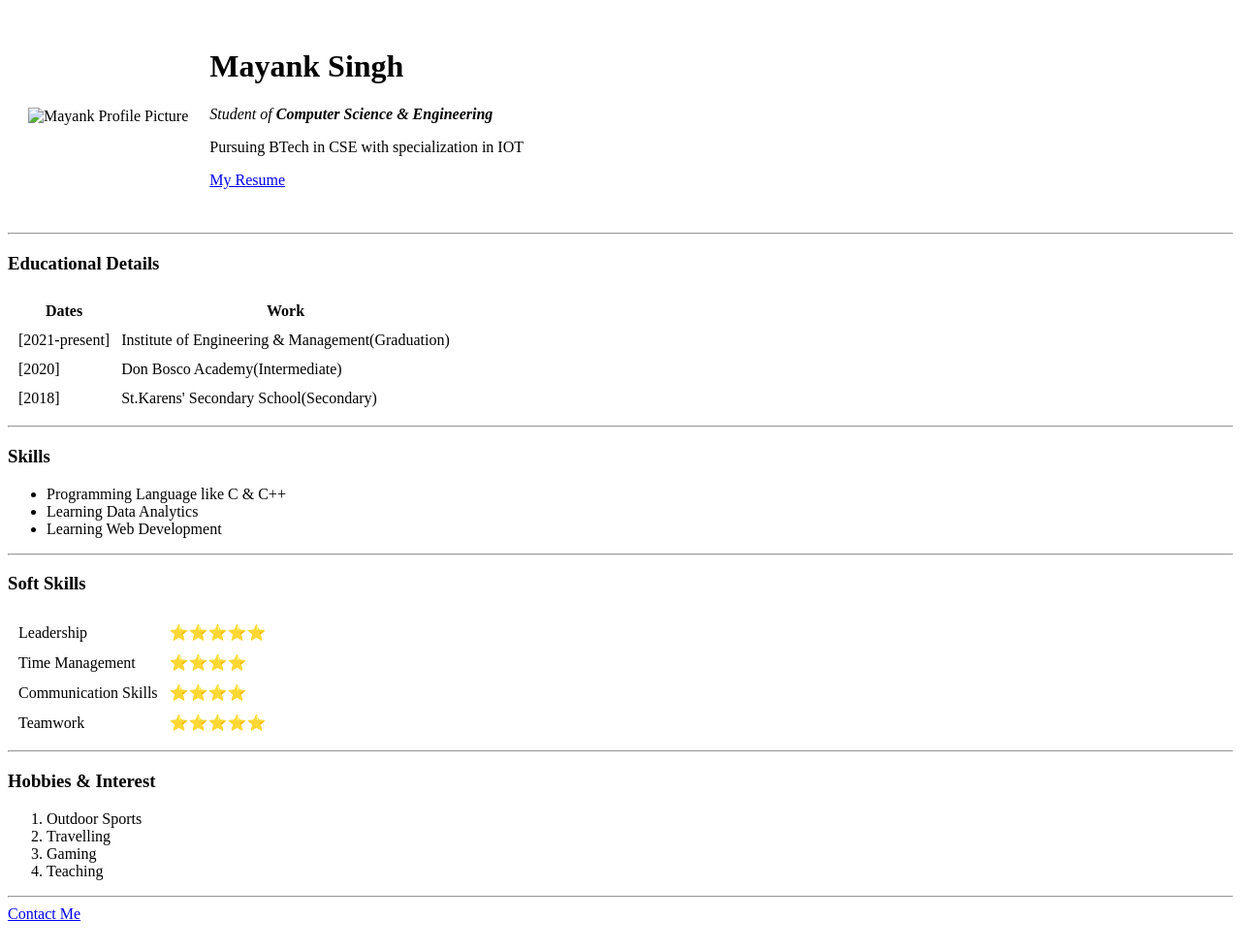
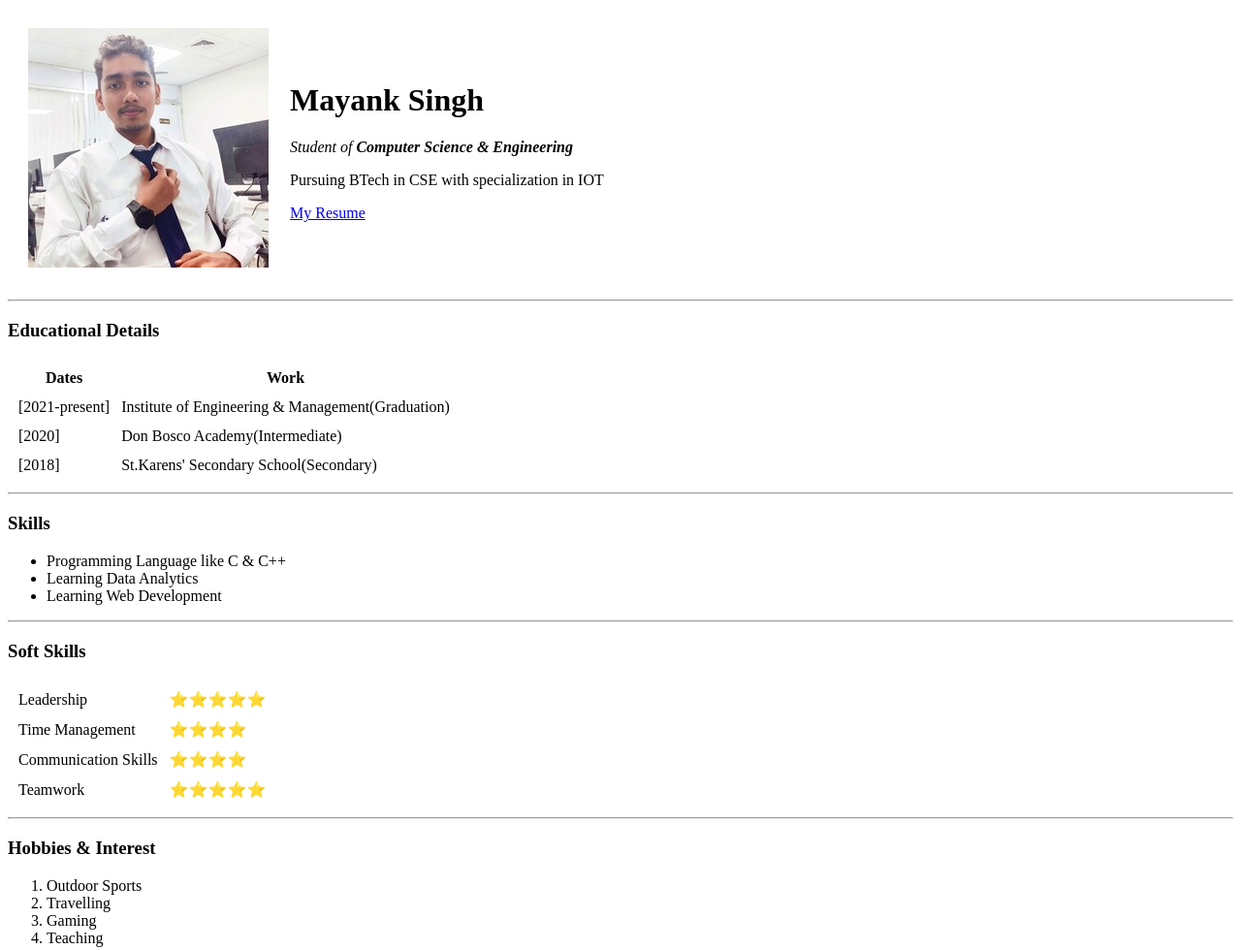
Before and after one commit to mayank2mahi/1st-CV-Website-HTML, a plain HTML site: page index.html in a window 1280 px wide. Shown: the top 980 px of the page at 97% size. Drawn offline with Linux system fonts and the light colour scheme.

Commit message:
updated image source address

```diff
--- a/index.html
+++ b/index.html
@@ -9,7 +9,7 @@
 <tr>
     <table cellspacing="20">
         <tr>
-            <td><img src="Images\ProfileResize.jpg" alt="Mayank Profile Picture"></td>
+            <td><img src="ProfileResize.jpg" alt="Mayank Profile Picture"></td>
             <td>
                 <h1>Mayank Singh</h1>
                 <p><em>Student of <strong>Computer Science & Engineering</strong></em></p>
```
